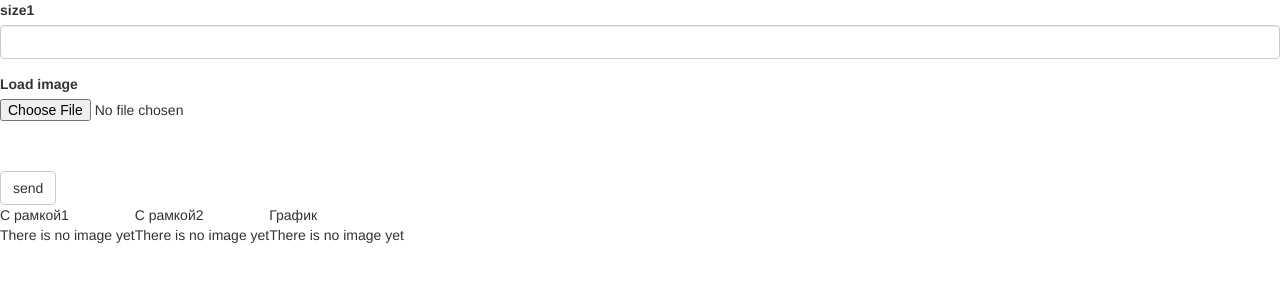
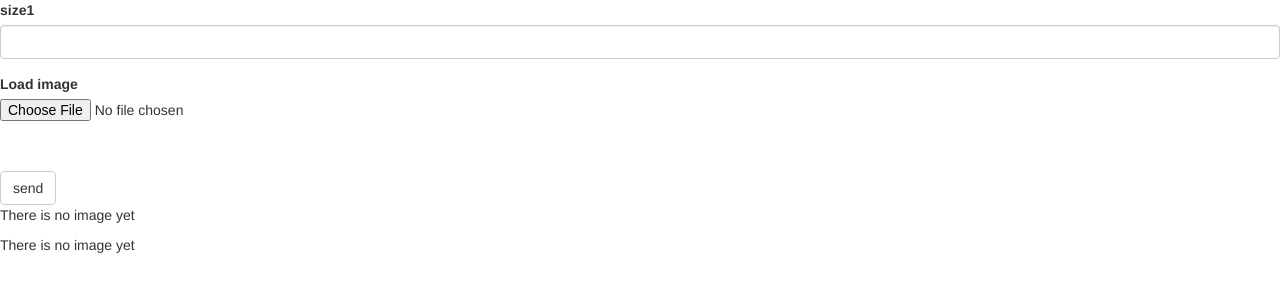
Before and after one commit to 47kaktus47/Lr3_iz, a Flask app: page /net in a window 1280 px wide. Shown: the top 300 px of the page. Run offline with Flask 2, Linux system fonts and the light colour scheme; some libraries are stand-ins or nearby versions.

Commit message:
Update net.html

```diff
--- a/flaskapp/templates/net.html
+++ b/flaskapp/templates/net.html
@@ -6,40 +6,20 @@
 {% block content %}
 {{ wtf.quick_form(form, method='post',enctype="multipart/form-data", action="net") }}
 
-<table>
-    <tr>
-      <td>С рамкой1</td>
-      <td>С рамкой2</td>
-      <td>График</td>
-    </tr>
-    <tr>
-    <td>
+
         {% if image1_name %}
         <p>{{image1_name}}
         <p><img src={{image1_name}}/>
         {% else %}
         <p> There is no image yet </p>
         {% endif %}
-    </td>
-      <td>
-        {% if image2_name %}
-        <p>{{image2_name}}
-        <p><img src={{image2_name}}/>
-        {% else %}
-        <p> There is no image yet </p>
-        {% endif %}
-    </td>
 
-    <td>
         {% if gr_name %}
         <p>{{gr_name}}
         <p><img src={{gr_name}}/>
         {% else %}
         <p> There is no image yet </p>
         {% endif %}
-    </td>
-    </tr>
 
-  </table>
 
 {% endblock %}
```
